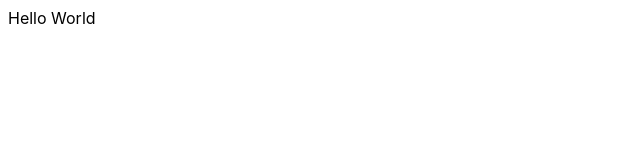
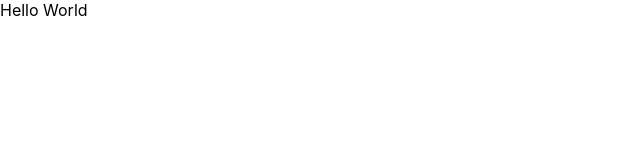
Before and after one commit to renvlers/SJMCL, a Next.js app: page / in a window 1280 px wide. Shown: the top 160 px of the page, without its empty margins (0-640 px from the left). Built offline with nearby package versions, Linux system fonts and the light colour scheme.

Commit message:
chore(frontend): add necessary ui framework and icon package of frontend

```diff
--- a/src/styles/globals.css
+++ b/src/styles/globals.css
@@ -1,5 +1,6 @@
 /* root */
 body {
+  margin: 0;
   font-family: ui-sans-serif, -apple-system, BlinkMacSystemFont, "Segoe UI Variable Display", "Segoe UI", Helvetica, "Apple Color Emoji", Arial, sans-serif, "Segoe UI Emoji", "Segoe UI Symbol" !important;
   -webkit-font-smoothing: antialiased;
   -moz-osx-font-smoothing: grayscale;
```
Also changed, not shown: package.json (+8 -2 lines).
